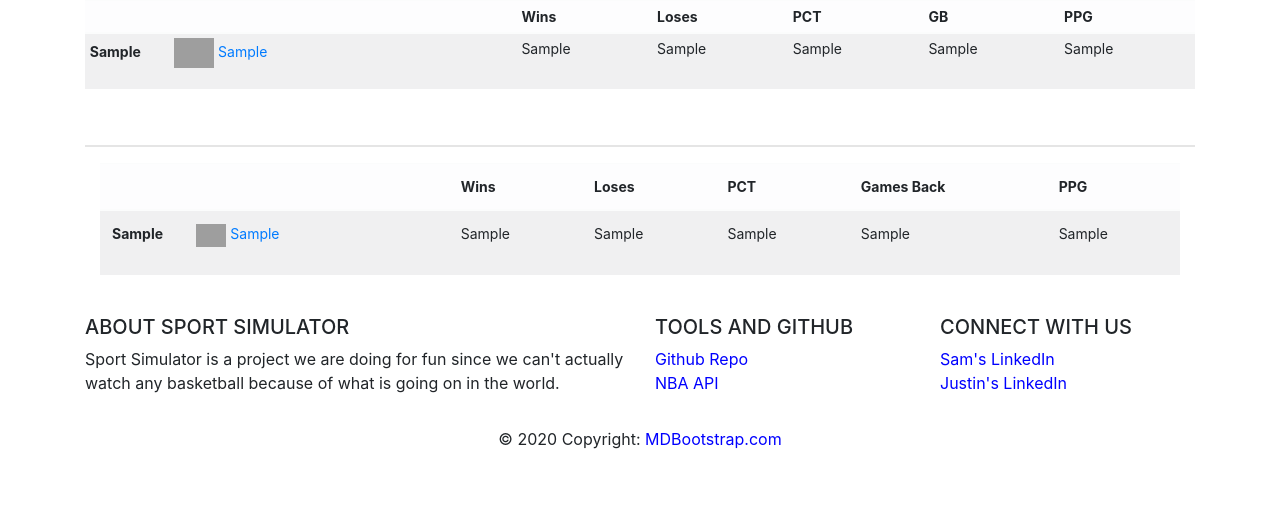
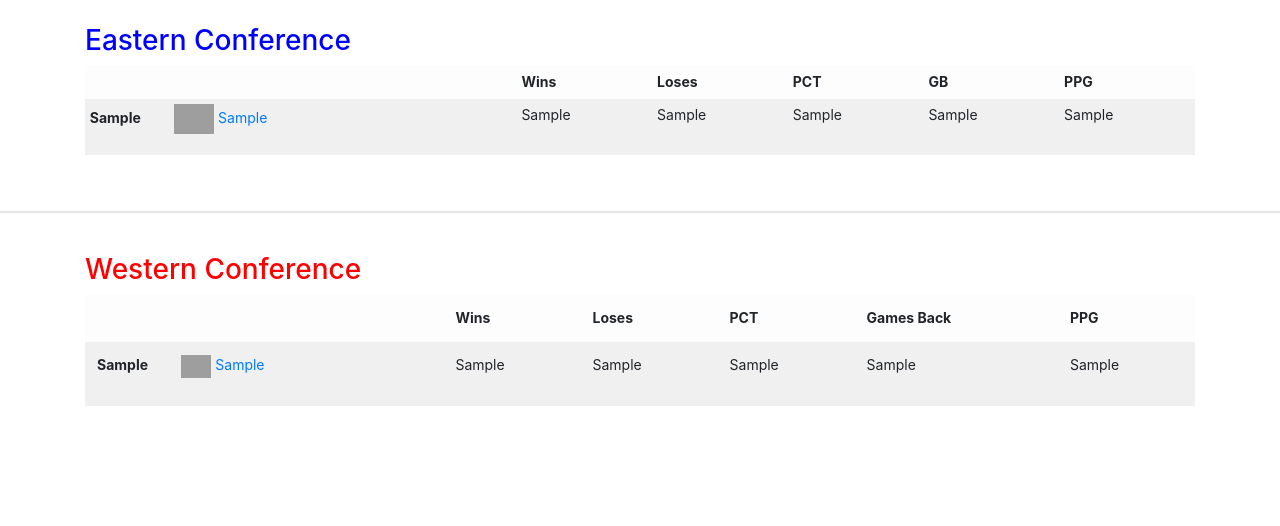
Before and after one commit to JustinJKelly/sports_simulator, a Django app: template templates/basketball/standings.html in a window 1280 px wide. Shown: the part 56-582 px from the top of the page. Run offline with Django 3.2, Linux system fonts and the light colour scheme; the template is opened without the code that fills it: most values are stand-ins (such as "Sample title", 1, 10 or a date in 2020); some libraries are stand-ins or nearby versions; grey boxes are pictures that could not be loaded.

Commit message:
fixed standings

```diff
--- a/templates/basketball/standings.html
+++ b/templates/basketball/standings.html
@@ -4,7 +4,9 @@
 
     <style>
     </style>
+    <br/>
     <div class="table-responsive container">
+    <h3 style="color:blue;"> Eastern Conference</h3>
         <table class="table table-striped table-light table-sm ">
             <thead style="font-size:14px">
                 <tr>
@@ -35,10 +37,12 @@
                 {% endfor %}
             </tbody>
         </table>
-        <br/>
-        <hr style="color:black; border-width: 2px;"></hr>
-
-        <div class="table-responsive container">
+    </div>
+    <br/>
+    <hr style="color:black; border-width: 2px;"></hr>
+    <br/>
+    <div class="table-responsive container">
+        <h3 style="color:red;"> Western Conference</h3>
         <table class="table table-striped table-light">
             <thead style="font-size:14px">
                 <tr>
```
